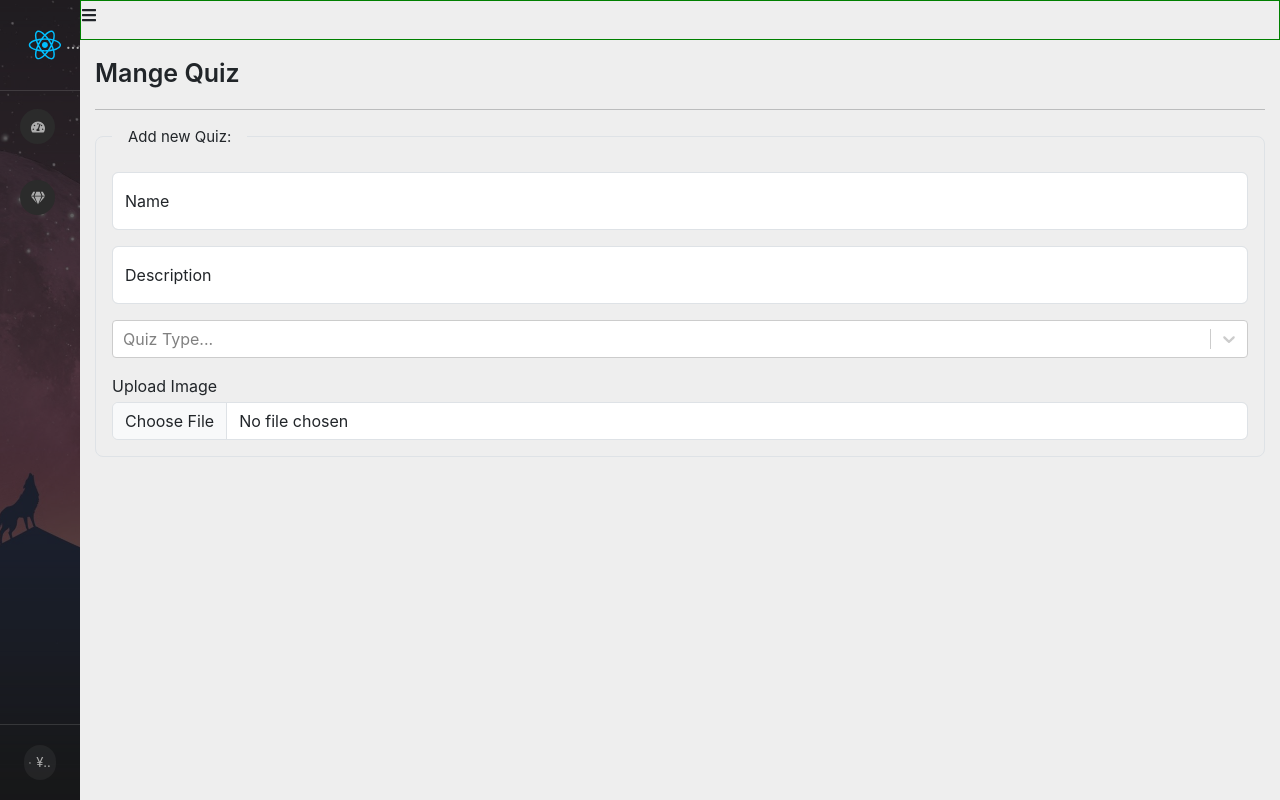
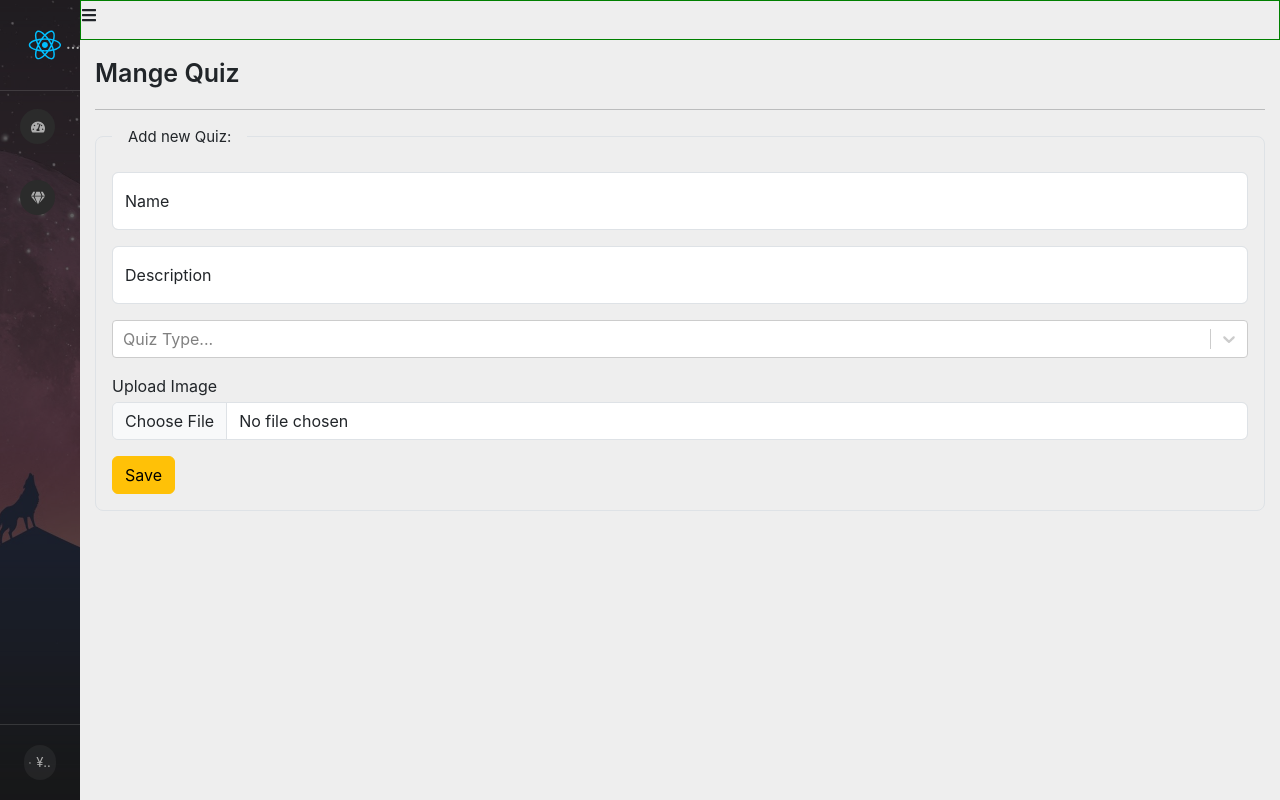
Before and after one commit to tedvkieu/ReactJS_Basic, a React (Create React App) app: page /admin/manage-quizzes in a window 1280 px wide. Built offline with nearby package versions, Linux system fonts and the light colour scheme.

Commit message:
#90. API Thêm Mới Bài Thi

```diff
--- a/src/components/Admin/Content/Quiz/ManageQuiz.js
+++ b/src/components/Admin/Content/Quiz/ManageQuiz.js
@@ -1,6 +1,8 @@
 import { useState } from 'react';
 import './ManageQuiz.scss';
 import Select from 'react-select';
+import { postCreateNewQuiz } from '../../../../services/apiServices';
+import { toast } from 'react-toastify';
 
 const ManageQuiz = (props) => {
     const options = [
@@ -11,10 +13,35 @@
 
     const [name, setName] = useState('');
     const [description, setDescription] = useState('');
-    const [type, setType] = useState('EASY');
+    const [type, setType] = useState('');
     const [image, setImage] = useState(null);
 
-    const handleChangeFile = (event) => {};
+    const handleChangeFile = (event) => {
+        if (event.target.files && event.target && event.target.files[0]) {
+            setImage(event.target.files[0]);
+        }
+    };
+
+    const handleSubmitQuiz = async () => {
+        if (!name || !description) {
+            toast.error('Name/ Description is required');
+            return;
+        }
+        let res = await postCreateNewQuiz(
+            description,
+            name,
+            type?.value,
+            image
+        );
+        if (res && res.EC === 0) {
+            toast.success(res.EM);
+            setName('');
+            setDescription('');
+            setImage(null);
+        } else {
+            toast.error(res.EM);
+        }
+    };
 
     return (
         <div className="quiz-container">
@@ -38,7 +65,7 @@
                     </div>
                     <div className="form-floating">
                         <input
-                            type="password"
+                            type="text"
                             className="form-control"
                             id="floatingPassword"
                             placeholder="Description"
@@ -52,7 +79,8 @@
 
                     <div className="my-3">
                         <Select
-                            value={type}
+                            defaultValue={type}
+                            onChange={setType}
                             options={options}
                             placeholder="Quiz Type..."
                         />
@@ -66,6 +94,13 @@
                             onChange={(event) => handleChangeFile(event)}
                         />
                     </div>
+                    <div className="mt-3">
+                        <button
+                            className="btn btn-warning"
+                            onClick={() => handleSubmitQuiz()}>
+                            Save
+                        </button>
+                    </div>
                 </fieldset>
             </div>
         </div>
--- a/src/services/apiServices.js
+++ b/src/services/apiServices.js
@@ -54,8 +54,18 @@
 };
 
 const postSubmitQuiz = (data) => {
-    return axios.post(`/api/v1/quiz-submit`,{...data} )
-}
+    return axios.post(`/api/v1/quiz-submit`, { ...data });
+};
+
+const postCreateNewQuiz = (description, name, difficulty, image) => {
+    const data = new FormData();
+    data.append('description', description);
+    data.append('name', name);
+    data.append('difficulty', difficulty);
+    data.append('quizImage', image);
+
+    return axios.post('api/v1/quiz', data); // da lay duong link local ben file instance
+};
 
 export {
     postCreateNewUser,
@@ -68,4 +78,5 @@
     getQuizByUser,
     getDataQuiz,
     postSubmitQuiz,
+    postCreateNewQuiz,
 };
```
